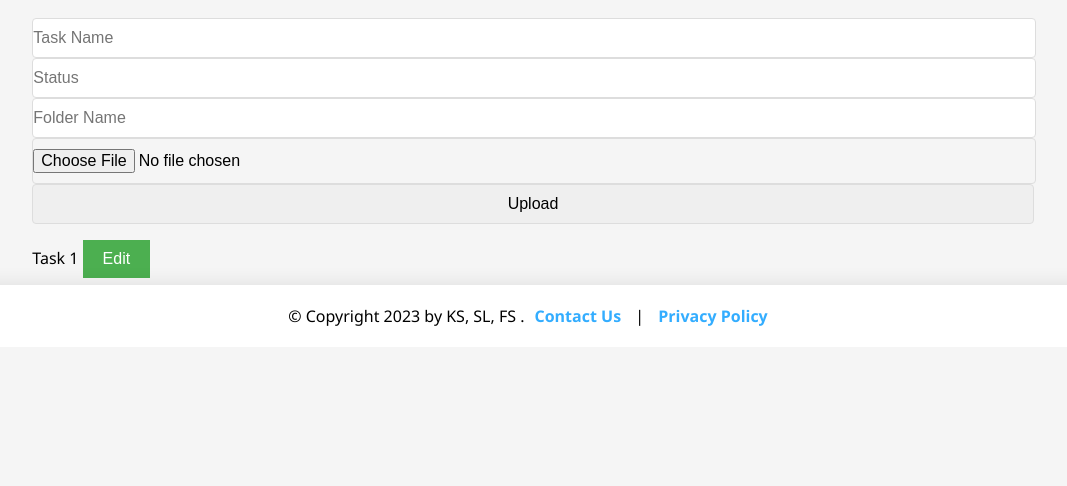
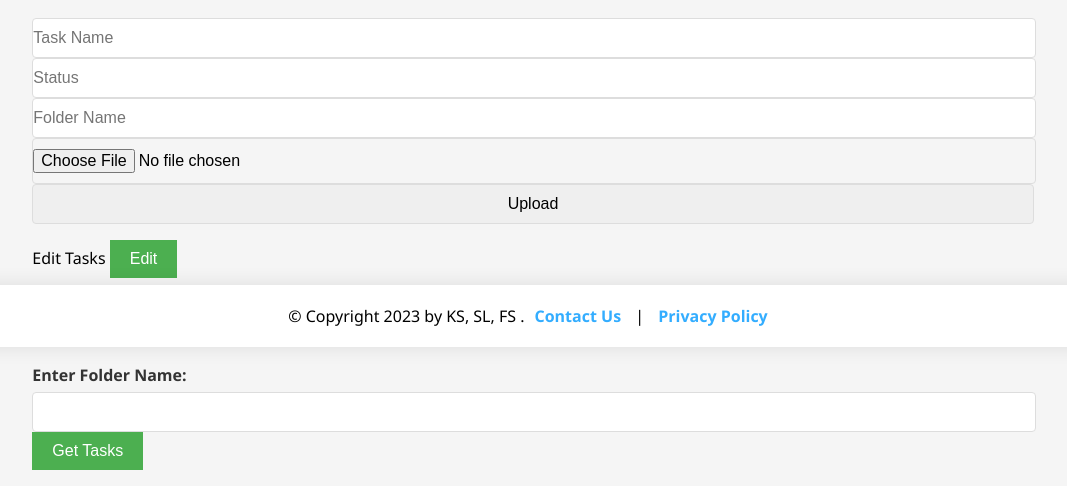
Before and after one commit to CSCI-414-Group/TasksApp, a Flask app: page /tasks in a window 1280 px wide. Shown: the part 453-939 px from the top of the page, without its empty margins (107-1174 px from the left). Before the commit the page ends 779 px from the top, so only its background shows below. Run offline with Flask 3, Linux system fonts and the light colour scheme; the visitor is signed in with stand-in values (Sample User, id 1); some libraries are stand-ins or nearby versions.

Commit message:
remove and updata functions done

```diff
--- a/app.py
+++ b/app.py
@@ -27,9 +27,9 @@ if not os.path.exists(UPLOAD_FOLDER):
 
 #postgre sql setup
 db_config = {
-    'dbname': 'TaskManagement',
+    'dbname': 'Project1',
     'user': 'postgres',
-    'password': 'shaheen1',
+    'password': 'TryMe@2020$',
     'host': 'localhost',
     'port': '5432'
 }
@@ -295,82 +295,7 @@ def remove_folder():
     except Exception as e:
         return jsonify({"error": str(e)}), 500
 
-
-@app.route('/removeTask', methods=['POST'])
-def remove_task():
-    try:
-        folder_name = request.json.get('folderName')
-        task_name = request.json.get('taskName')
-        user_id = session.get('userId')  # Get the user's ID
-
-        # Find the user's document by user_id
-        user_document = tasks.find_one({'userId': user_id})
-
-        if user_document:
-            # Find the folder by name
-            folder_to_update = None
-            for folder in user_document['folders']:
-                if folder['name'] == folder_name:
-                    folder_to_update = folder
-                    break
-
-            # Remove the specified task from the folder
-            updated_tasks = [task for task in folder_to_update['tasks'] if task['name'] != task_name]
-            folder_to_update['tasks'] = updated_tasks
-
-            # Update the user document in the database
-            tasks.update_one({'userId': user_id}, {'$set': {'folders': user_document['folders']}})
-
-            return jsonify({"success": True})
-        else:
-            return jsonify({"error": "User not found"}), 404
-
-    except Exception as e:
-        return jsonify({"error": str(e)}), 500
-
-
-# ... (previous imports and configurations)
-
-@app.route('/editTask', methods=['POST'])
-def edit_task():
-    try:
-        folder_name = request.json.get('folderName')
-        old_task_name = request.json.get('oldTaskName')
-        new_task_name = request.json.get('newTaskName')
-        new_task_status = request.json.get('newTaskStatus')
-        user_id = session.get('userId')  # Get the user's ID
-
-        # Find the user's document by user_id
-        user_document = tasks.find_one({'userId': user_id})
-
-        if user_document:
-            # Find the folder by name
-            folder_to_update = None
-            for folder in user_document['folders']:
-                if folder['name'] == folder_name:
-                    folder_to_update = folder
-                    break
-
-            # Find the task by name within the folder
-            for task in folder_to_update['tasks']:
-                if task['name'] == old_task_name:
-                    # Update task details
-                    task['name'] = new_task_name
-                    task['status'] = new_task_status
-
-                    # Update the user document in the database
-                    tasks.update_one({'userId': user_id}, {'$set': {'folders': user_document['folders']}})
-                    return jsonify({"success": True})
-
-            return jsonify({"error": "Task not found in the specified folder"}), 404
-        else:
-            return jsonify({"error": "User not found"}), 404
-
-    except Exception as e:
-        return jsonify({"error": str(e)}), 500
-
-# ... (other routes and app.run() statement)
-
+# same as edit tasks
 @app.route('/updateTask', methods=['POST'])
 def update_task():
     try:
@@ -406,5 +331,40 @@ def update_task():
         return jsonify({"error": str(e)}), 500
 
 
+# removing/deleting tasks function from folder
+@app.route('/removeTask', methods=['POST'])
+def remove_task():
+    try:
+        data = request.get_json()
+        folder_name = data.get('folderName')
+        task_name = data.get('taskName')
+        user_id = session.get('userId')  # Get the user's ID
+
+        # Find the user's document by user_id
+        user_document = tasks.find_one({'userId': user_id})
+
+        if user_document:
+            # Find the folder by name
+            folder_to_update = None
+            for folder in user_document['folders']:
+                if folder['name'] == folder_name:
+                    folder_to_update = folder
+                    break
+
+            # Remove the specified task from the folder
+            updated_tasks = [task for task in folder_to_update['tasks'] if task['name'] != task_name]
+            folder_to_update['tasks'] = updated_tasks
+
+            # Update the user document in the database
+            tasks.update_one({'userId': user_id}, {'$set': {'folders': user_document['folders']}})
+
+            return jsonify({"success": True})
+        else:
+            return jsonify({"error": "User not found"}), 404
+
+    except Exception as e:
+        return jsonify({"error": str(e)}), 500
+
+
 if __name__ == '__main__':
     app.run(debug=True)
--- a/static/script.js
+++ b/static/script.js
@@ -154,7 +154,7 @@ document.addEventListener("DOMContentLoaded", function () {
     });
 });
 
-// script.js
+// script.js starts here for editing
 
 document.addEventListener('DOMContentLoaded', function() {
     // Assuming you have an "Edit Task" button in your HTML with class "edit-button"
@@ -265,3 +265,95 @@ document.addEventListener('DOMContentLoaded', function() {
         refreshFolderList();
     }
 });
+
+//Removing tasks from a folder starts here
+
+document.addEventListener('DOMContentLoaded', function() {
+    const getTasksButton = document.getElementById('get-tasks-button');
+    const taskListContainer = document.getElementById('task-list');
+    let folderName; // Define folderName variable in the outer scope
+
+    getTasksButton.addEventListener('click', function() {
+        folderName = document.getElementById('delete-folder-name').value; // Update folderName variable
+        if (folderName) {
+            fetchTasksForFolder(folderName);
+        } else {
+            alert('Please enter a folder name.');
+        }
+    });
+
+    function fetchTasksForFolder(folderName) {
+        // Make a request to fetch tasks for the specified folder
+        fetch(`/getFolderTask?folder_name=${folderName}`)
+            .then(response => response.json())
+            .then(data => {
+                displayTasks(data.folders);
+            })
+            .catch(error => {
+                console.error('Error fetching tasks:', error);
+                alert('An error occurred while fetching tasks. Please try again later.');
+            });
+    }
+
+    function displayTasks(tasks) {
+        // Clear existing tasks from the UI
+        taskListContainer.innerHTML = '';
+
+        // Display tasks in the UI
+        tasks.forEach(task => {
+            const taskItem = document.createElement('li');
+            taskItem.textContent = `Task: ${task.name}, Status: ${task.status}`;
+            taskItem.dataset.taskName = task.name; // Store task name as a data attribute
+            const deleteButton = createDeleteButton(folderName, task.name);
+            taskItem.appendChild(deleteButton);
+            taskListContainer.appendChild(taskItem);
+        });
+    }
+
+    function createDeleteButton(folderName, taskName) {
+        const deleteButton = document.createElement('button');
+        deleteButton.textContent = 'Delete Task';
+        deleteButton.addEventListener('click', function() {
+            if (confirm(`Are you sure you want to delete task: ${taskName}?`)) {
+                // Call the deleteTask function with folderName and taskName
+                deleteTask(folderName, taskName);
+            }
+        });
+        return deleteButton;
+    }
+
+    function deleteTask(folderName, taskName) {
+        fetch('/removeTask', {
+            method: 'POST',
+            headers: {
+                'Content-Type': 'application/json'
+            },
+            body: JSON.stringify({
+                folderName: folderName,
+                taskName: taskName
+            })
+        })
+        .then(response => {
+            if (!response.ok) {
+                throw new Error('Network response was not ok');
+            }
+            return response.json();
+        })
+        .then(data => {
+            if (data.success) {
+                alert('Task deleted successfully!');
+                // Find the task item using the data attribute and remove it
+                const taskItemToRemove = document.querySelector(`li[data-taskName="${taskName}"]`);
+                if (taskItemToRemove) {
+                    taskItemToRemove.remove();
+                }
+            } else {
+                alert('Failed to delete task. Please try again.');
+            }
+        })
+        .catch(error => {
+            console.error('Error deleting task:', error);
+            alert('An error occurred while deleting the task. Please try again later.');
+        });
+    }
+});
--- a/templates/Index.html
+++ b/templates/Index.html
@@ -42,12 +42,22 @@
     <div id="task-list">
       <!-- Example task item with an edit button -->
       <div class="task-item">
-        <span class="task-name">Task 1</span>
+        <span class="task-name">Edit Tasks</span>
         <button class="edit-button">Edit</button>
       </div>
       <!-- Add more task items here -->
-    </div>
 
+      <!-- Inside the task item -->
+
+
+    <h1>Delete Tasks from User Folder</h1>
+    <label for="folder_name">Enter Folder Name:</label>
+    <input type="text" id="delete-folder-name" name="folder_name" required>
+    <button type="button" id="get-tasks-button">Get Tasks</button>
+
+  <ul id="task-list">
+      <!-- Tasks will be displayed here -->
+  </ul>
 
 </body>
 </html>
```
